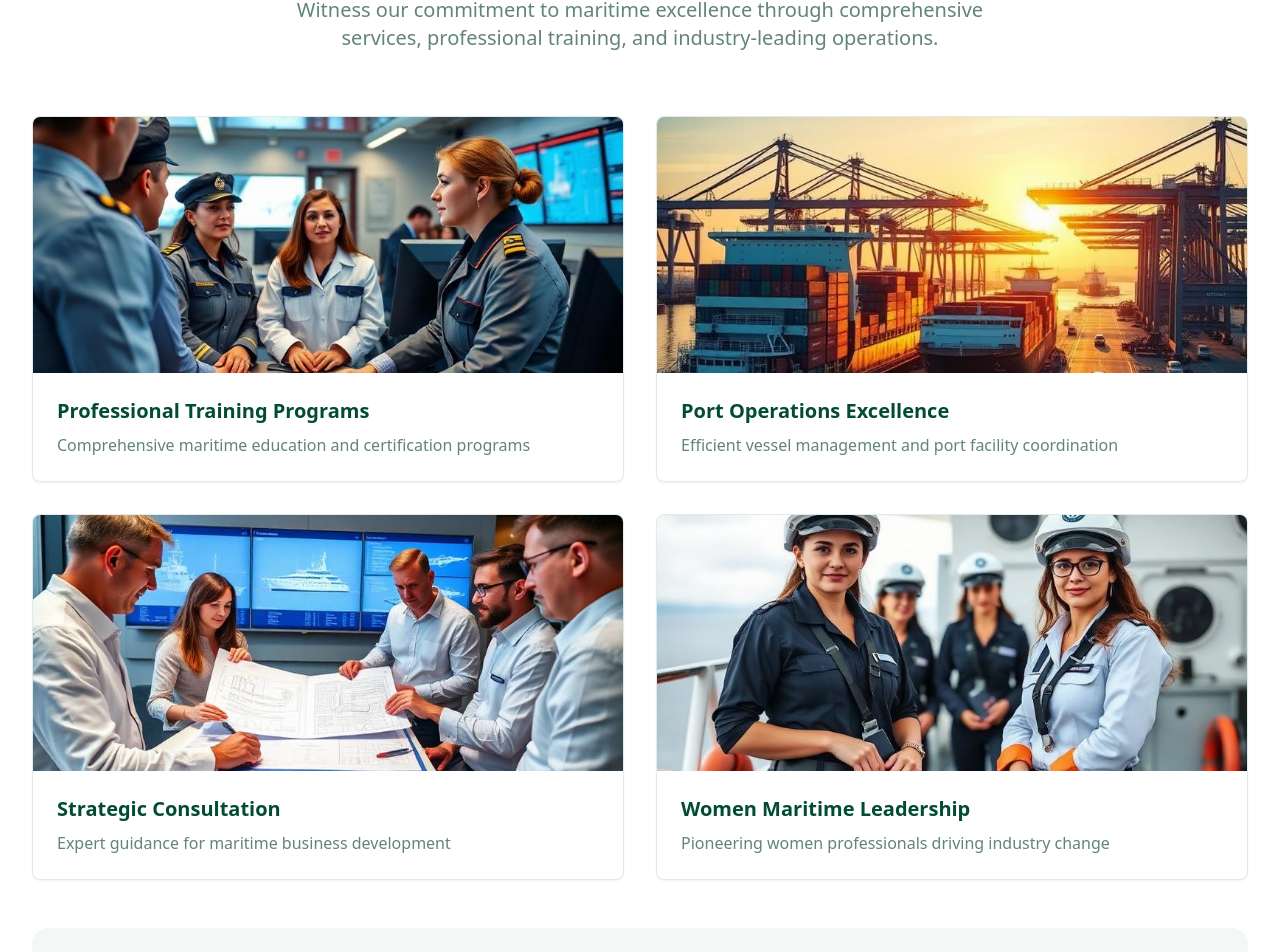
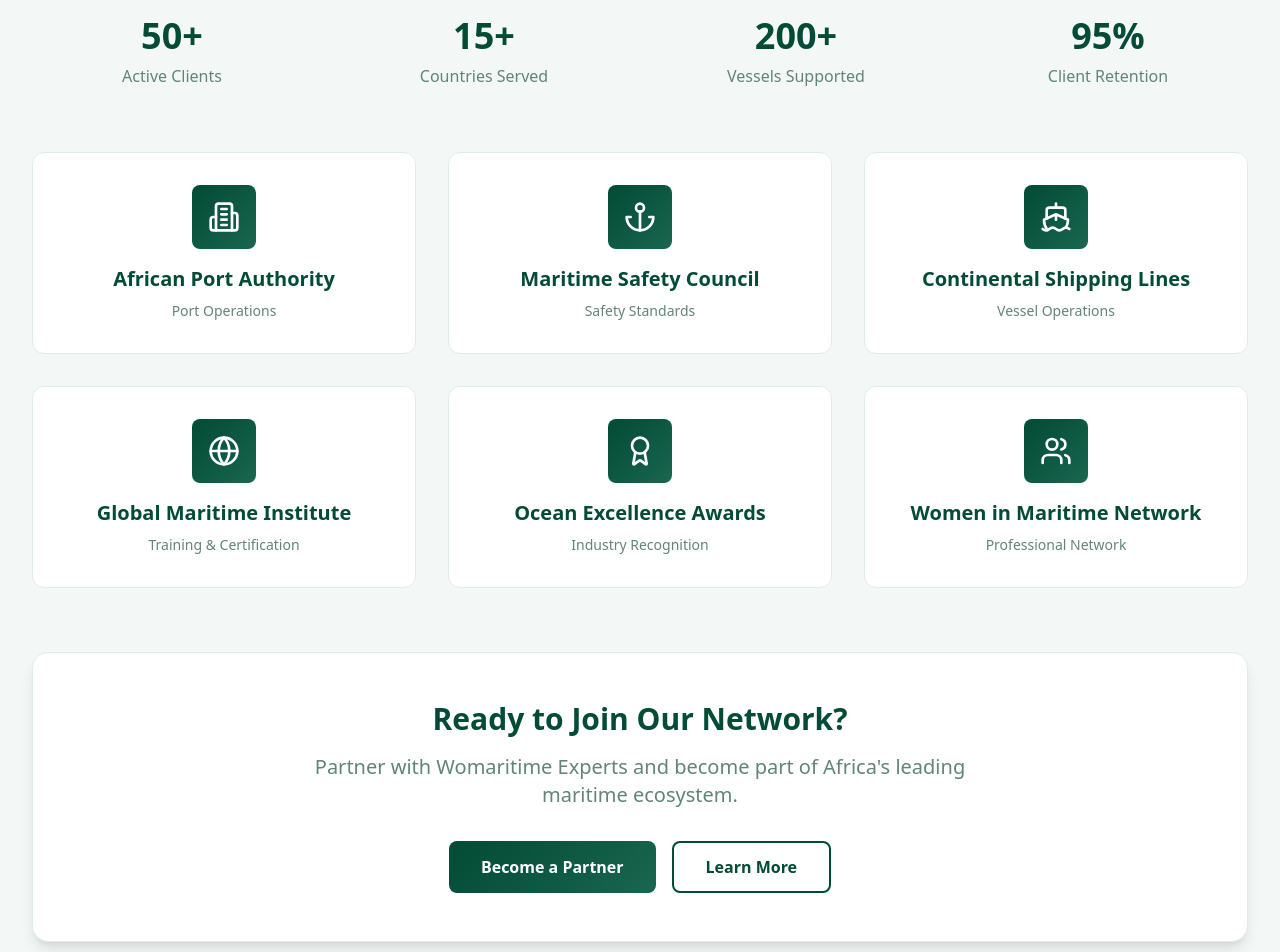
Before and after one commit to asanda9999/ocean-wave-women, a React (Vite) app: page / in a window 1280 px wide. Shown: the part 3823-4775 px from the top of the page. Built offline with nearby package versions, Linux system fonts and the light colour scheme.

Commit message:
Add Clients Section
Add a new section to display clients and partners on the homepage.

```diff
--- /dev/null
+++ b/src/components/ClientsPartnersSection.tsx
@@ -0,0 +1,120 @@
+import { Building2, Anchor, Ship, Globe, Award, Users } from "lucide-react";
+
+const ClientsPartnersSection = () => {
+  const clients = [
+    {
+      name: "African Port Authority",
+      logo: Building2,
+      category: "Port Operations"
+    },
+    {
+      name: "Maritime Safety Council",
+      logo: Anchor,
+      category: "Safety Standards"
+    },
+    {
+      name: "Continental Shipping Lines",
+      logo: Ship,
+      category: "Vessel Operations"
+    },
+    {
+      name: "Global Maritime Institute",
+      logo: Globe,
+      category: "Training & Certification"
+    },
+    {
+      name: "Ocean Excellence Awards",
+      logo: Award,
+      category: "Industry Recognition"
+    },
+    {
+      name: "Women in Maritime Network",
+      logo: Users,
+      category: "Professional Network"
+    }
+  ];
+
+  return (
+    <section className="py-20 bg-maritime-light">
+      <div className="max-w-7xl mx-auto px-4 sm:px-6 lg:px-8">
+        {/* Section Header */}
+        <div className="text-center mb-16">
+          <h2 className="text-3xl md:text-4xl font-bold text-primary mb-4">
+            Trusted by Industry Leaders
+          </h2>
+          <p className="text-xl text-muted-foreground max-w-3xl mx-auto">
+            We partner with leading organizations across Africa's maritime ecosystem,
+            building lasting relationships based on excellence and mutual growth.
+          </p>
+        </div>
+
+        {/* Stats Section */}
+        <div className="grid grid-cols-2 md:grid-cols-4 gap-8 mb-16">
+          <div className="text-center">
+            <div className="text-3xl md:text-4xl font-bold text-primary mb-2">50+</div>
+            <div className="text-muted-foreground">Active Clients</div>
+          </div>
+          <div className="text-center">
+            <div className="text-3xl md:text-4xl font-bold text-primary mb-2">15+</div>
+            <div className="text-muted-foreground">Countries Served</div>
+          </div>
+          <div className="text-center">
+            <div className="text-3xl md:text-4xl font-bold text-primary mb-2">200+</div>
+            <div className="text-muted-foreground">Vessels Supported</div>
+          </div>
+          <div className="text-center">
+            <div className="text-3xl md:text-4xl font-bold text-primary mb-2">95%</div>
+            <div className="text-muted-foreground">Client Retention</div>
+          </div>
+        </div>
+
+        {/* Clients Grid */}
+        <div className="grid grid-cols-1 md:grid-cols-2 lg:grid-cols-3 gap-8">
+          {clients.map((client, index) => {
+            const IconComponent = client.logo;
+            return (
+              <div
+                key={index}
+                className="group bg-white rounded-xl p-8 border border-border hover:shadow-lg transition-all duration-300 hover:-translate-y-1"
+              >
+                <div className="flex flex-col items-center text-center">
+                  <div className="w-16 h-16 bg-gradient-ocean rounded-lg flex items-center justify-center mb-4 group-hover:scale-110 transition-transform duration-300">
+                    <IconComponent className="w-8 h-8 text-white" />
+                  </div>
+                  <h3 className="text-xl font-semibold text-primary mb-2">
+                    {client.name}
+                  </h3>
+                  <p className="text-muted-foreground text-sm">
+                    {client.category}
+                  </p>
+                </div>
+              </div>
+            );
+          })}
+        </div>
+
+        {/* Call to Action */}
+        <div className="text-center mt-16">
+          <div className="bg-white rounded-2xl p-8 md:p-12 border border-border shadow-lg">
+            <h3 className="text-2xl md:text-3xl font-bold text-primary mb-4">
+              Ready to Join Our Network?
+            </h3>
+            <p className="text-xl text-muted-foreground mb-8 max-w-2xl mx-auto">
+              Partner with Womaritime Experts and become part of Africa's leading maritime ecosystem.
+            </p>
+            <div className="flex flex-col sm:flex-row gap-4 justify-center">
+              <button className="bg-gradient-ocean text-white px-8 py-3 rounded-lg hover:shadow-maritime transition-all duration-300 font-semibold">
+                Become a Partner
+              </button>
+              <button className="border-2 border-primary text-primary px-8 py-3 rounded-lg hover:bg-primary hover:text-white transition-all duration-300 font-semibold">
+                Learn More
+              </button>
+            </div>
+          </div>
+        </div>
+      </div>
+    </section>
+  );
+};
+
+export default ClientsPartnersSection;
--- a/src/pages/Index.tsx
+++ b/src/pages/Index.tsx
@@ -2,6 +2,7 @@ import Navigation from "@/components/Navigation";
 import HeroSection from "@/components/HeroSection";
 import AboutSection from "@/components/AboutSection";
 import VisionSection from "@/components/VisionSection";
+import ClientsPartnersSection from "@/components/ClientsPartnersSection";
 import GallerySection from "@/components/GallerySection";
 import ContactSection from "@/components/ContactSection";
 import Footer from "@/components/Footer";
@@ -13,6 +14,7 @@ const Index = () => {
       <HeroSection />
       <AboutSection />
       <VisionSection />
+      <ClientsPartnersSection />
       <GallerySection />
       <ContactSection />
       <Footer />
```
